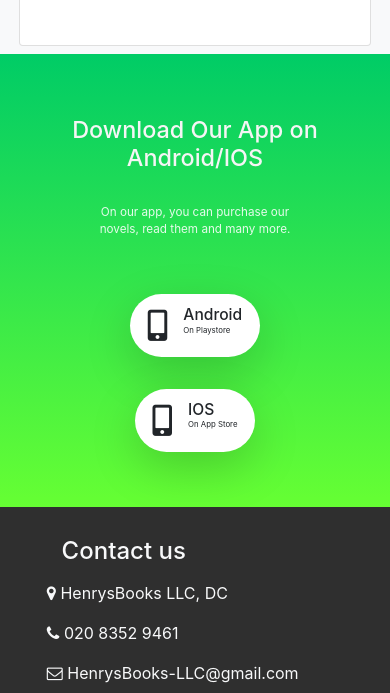
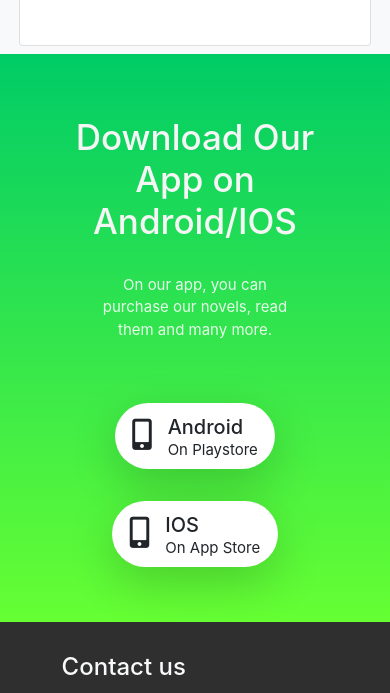
Before and after one commit to aminulali/book-store, a website: page index.html in a window 390 px wide. Shown: the part 5640-6333 px from the top of the page. Drawn offline with nearby package versions, Linux system fonts and the light colour scheme; a web font is replaced by a local one.

Commit message:
Add files via upload

```diff
--- a/mobile-style.css
+++ b/mobile-style.css
@@ -29,6 +29,15 @@
 
   #section-4 .row h1 {
     padding: 6vmin 4vmin;
+    font-size: 35px;
+  }
+
+  #section-4 .row h3 {
+    font-size: 20px;
+  }
+
+  #section-4 .row p {
+    font-size: 15px;
   }
 
   #section-4 .platform .col-md-6 {
```
Also changed, not shown: 1 other file.
